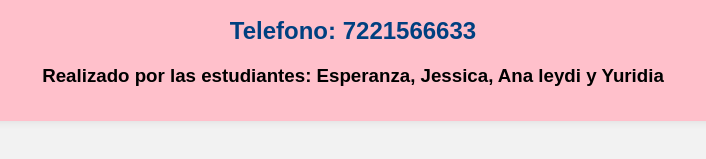
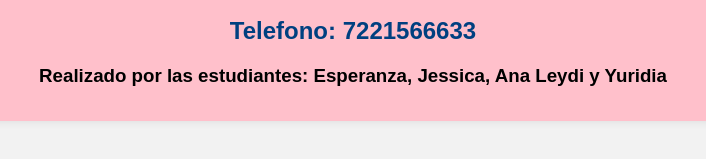
Before and after one commit to escuelapreparatoria317/inicio, a plain HTML site: page index.html in a window 1280 px wide. Shown: the part 1132-1291 px from the top of the page, 287-993 px from the left. Drawn offline with Linux system fonts and the light colour scheme.

Commit message:
index.html

```diff
--- a/index.html
+++ b/index.html
@@ -96,7 +96,7 @@
       Dirección: Estancia de Tequesquipan Temascaltepec Mexico<br>
 
       <h2>Telefono: 7221566633</h2>
-<h3>Realizado por las estudiantes: Esperanza, Jessica, Ana leydi y Yuridia</h3>
+<h3>Realizado por las estudiantes: Esperanza, Jessica, Ana Leydi y Yuridia</h3>
     </p>
   </section>
 </main>
```
